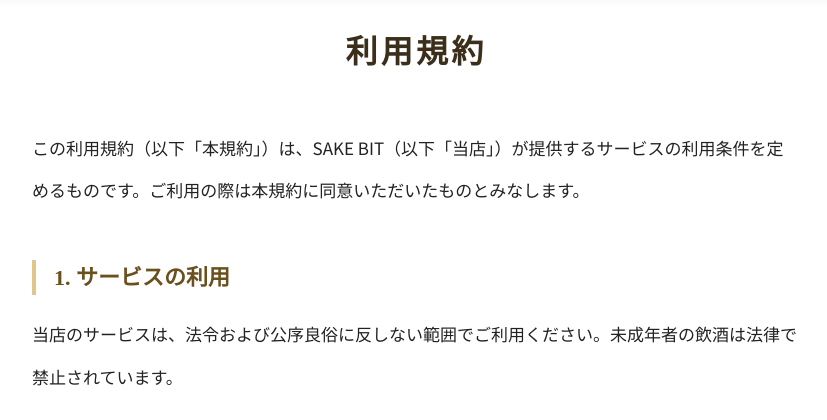
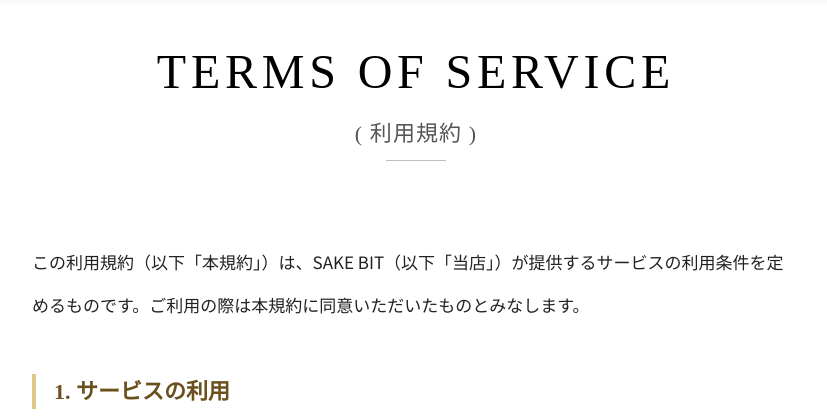
Before and after one commit to Maple-robin/sakebit, a PHP site: page /terms_of_service.php in a window 1280 px wide. Shown: the part 90-510 px from the top of the page, without its empty margins (224-1051 px from the left). Run offline with PHP 8.4, Linux system fonts and the light colour scheme; data that the repository does not hold is empty; some web fonts are replaced.

Commit message:
プライバシーと利用規約のセクションタイトル更新

```diff
--- a/sources/privacy_policy.php
+++ b/sources/privacy_policy.php
@@ -14,7 +14,10 @@
 <body>
     <?php require_once 'header.php'; ?>
     <main class="policy-main">
-        <h1 class="policy-title">プライバシーポリシー</h1>
+        <h1 class="section-title">
+            <span class="en">PRIVACY POLICY</span>
+            <span class="ja">( プライバシーポリシー )</span>
+        </h1>
         <section class="policy-section">
             <p>SAKE BIT（以下「当店」）は、お客様の個人情報の保護を最重要視し、以下の方針に基づき適切な管理・運用に努めます。</p>
             <h2>1. 個人情報の取得について</h2>
--- a/sources/terms_of_service.php
+++ b/sources/terms_of_service.php
@@ -17,7 +17,10 @@ require_once 'header.php';
 </head>
 <body>
     <main class="policy-main">
-        <h1 class="policy-title">利用規約</h1>
+        <h1 class="section-title">
+            <span class="en">TERMS OF SERVICE</span>
+            <span class="ja">( 利用規約 )</span>
+        </h1>
         <section class="policy-section">
             <p>この利用規約（以下「本規約」）は、SAKE BIT（以下「当店」）が提供するサービスの利用条件を定めるものです。ご利用の際は本規約に同意いただいたものとみなします。</p>
             <h2>1. サービスの利用</h2>
```
